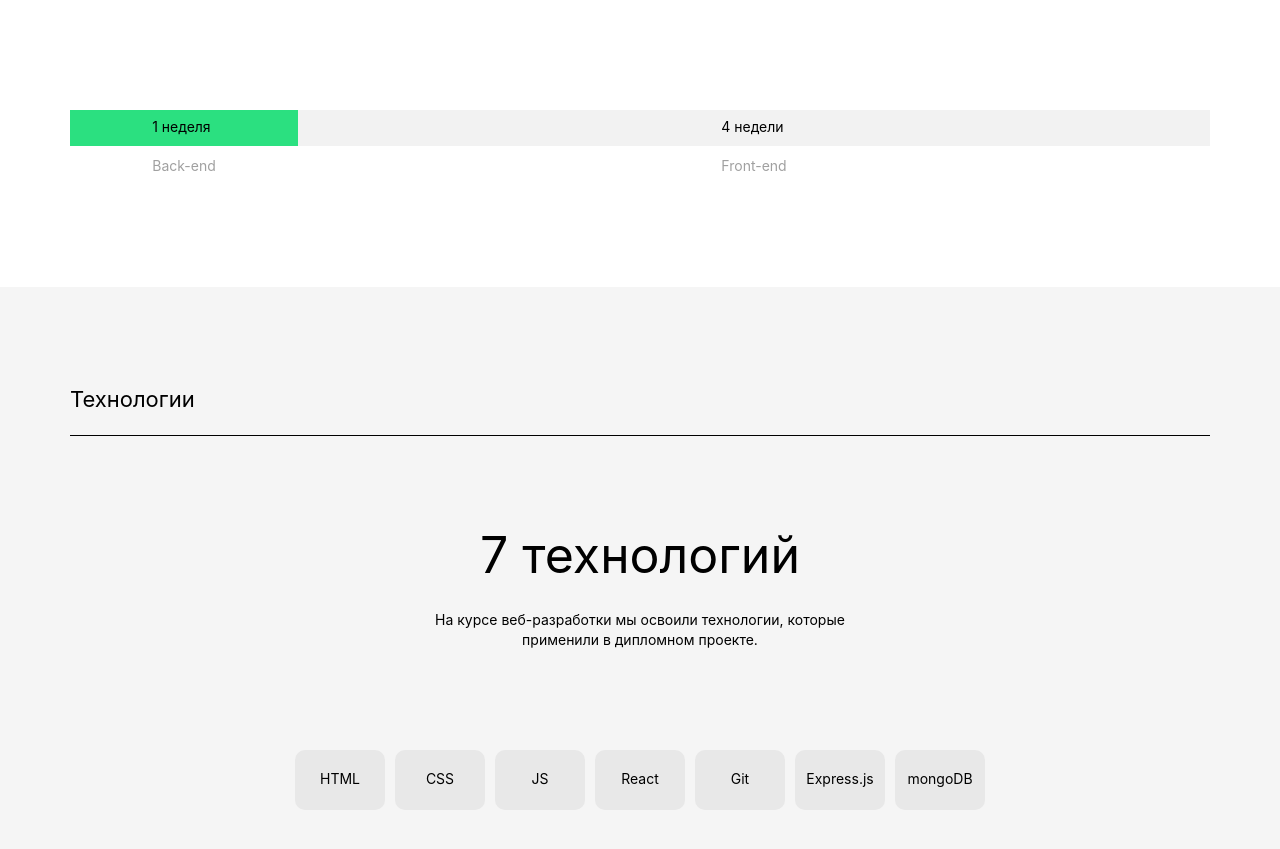
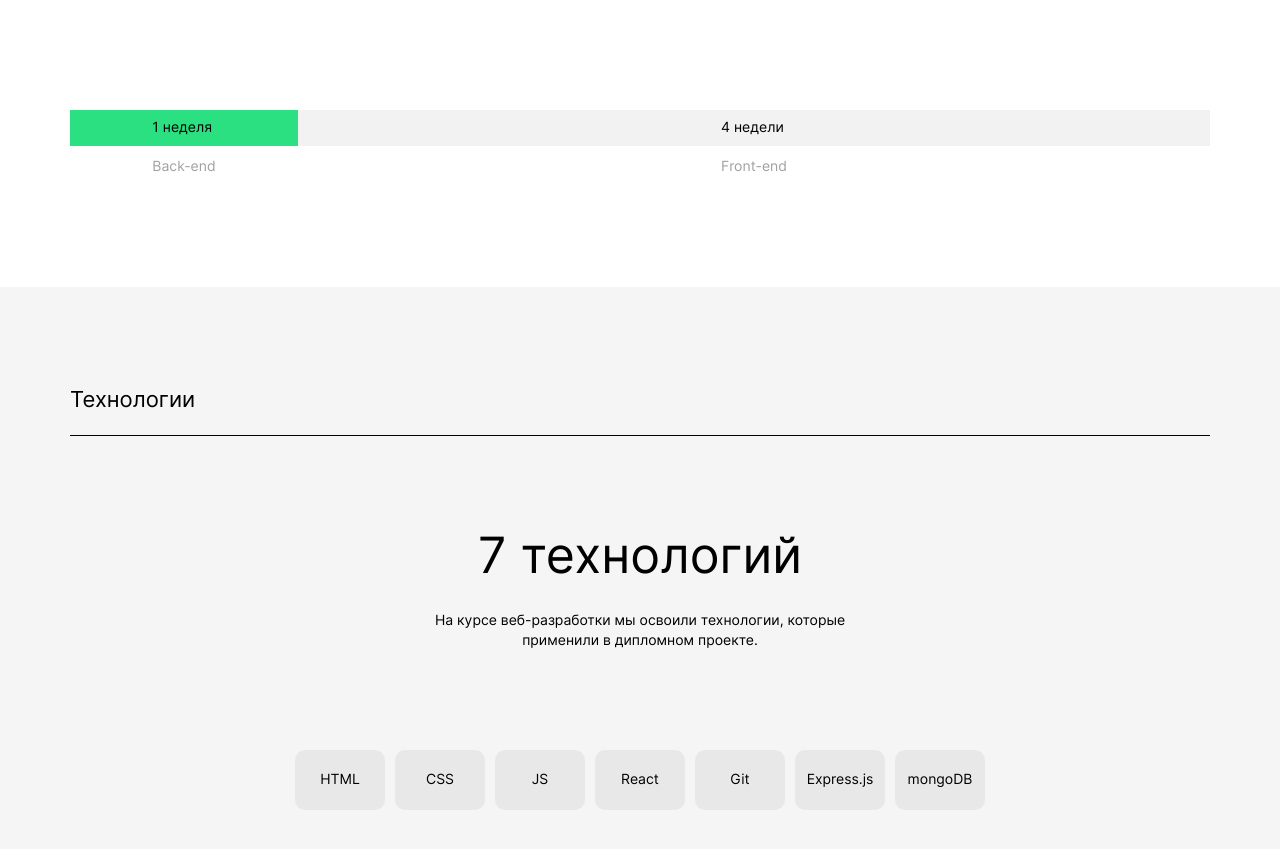
Before and after one commit to Betokko/movies-explorer-frontend, a React app: page / in a window 1280 px wide. Shown: the part 966-1815 px from the top of the page. Built offline with nearby package versions, Linux system fonts and the light colour scheme.

Commit message:
hotfix: add standard fonts

```diff
--- a/src/components/App/App.scss
+++ b/src/components/App/App.scss
@@ -7,7 +7,7 @@
 
 .content{
   position: relative;
-  font-family: inter;
+  font-family: 'inter', 'Arial', sans-serif;
   font-weight: 500;
   background-color: #fff;
   color: #000;
--- a/src/vendor/fonts/inter.css
+++ b/src/vendor/fonts/inter.css
@@ -1,5 +1,5 @@
 @font-face {
-  font-family: 'inter', sans-serif;;
+  font-family: 'inter';
   font-style: normal;
   font-weight: 400;
   src: url('Inter-Regular.woff2') format('woff2'),
@@ -7,7 +7,7 @@
 }
 
 @font-face {
-  font-family: 'inter', sans-serif;
+  font-family: 'inter';
   font-style: normal;
   font-weight: 500;
   src: url('Inter-Medium.woff2') format('woff2'),
```
